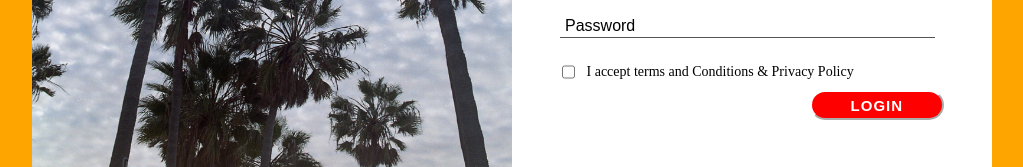
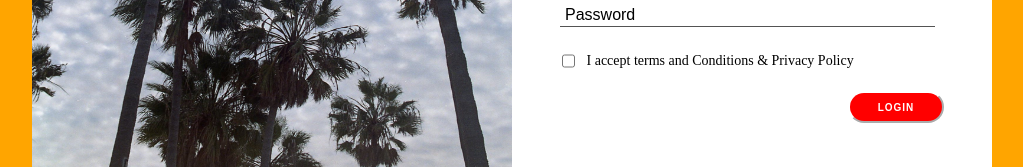
Before and after one commit to spiropoulos94/netmechanics-assignment, a website: page index.html in a window 1280 px wide. Shown: the part 425-592 px from the top of the page, without its empty margins (128-1151 px from the left). Drawn offline with Linux system fonts and the light colour scheme.

Commit message:
login button modification

```diff
--- a/assets/scss/style.scss
+++ b/assets/scss/style.scss
@@ -192,32 +192,26 @@ footer .divider {
       display: flex;
       flex-direction: column;
 
-      input,
-      .login-btn {
+      input {
         height: 1.5vh;
         margin-top: 0vh;
         font-size: 1rem;
-      }
-
-      .login-btn {
-        height: 30px !important;
-        font-size: 15px !important;
-        display: block;
-        text-align: center;
-        width: 35%;
-        height: 5vh;
-        background-color: red;
-        color: white;
-        font-size: 1rem;
-        position: relative;
-      }
-
-      input {
         background-color: white;
         border-radius: 0px;
         outline: 0;
         border-width: 0 0 1px;
         border-color: black;
+      }
+
+      .login-btn {
+        display: block;
+        text-align: center;
+        width: 25%;
+        height: 4vh;
+        background-color: red;
+        color: white;
+        font-size: 10px;
+        position: relative;
       }
     }
   }
```
Also changed, not shown: dist/assets/css/style.css.
